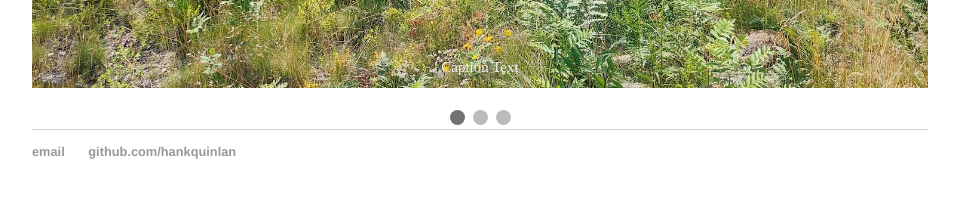
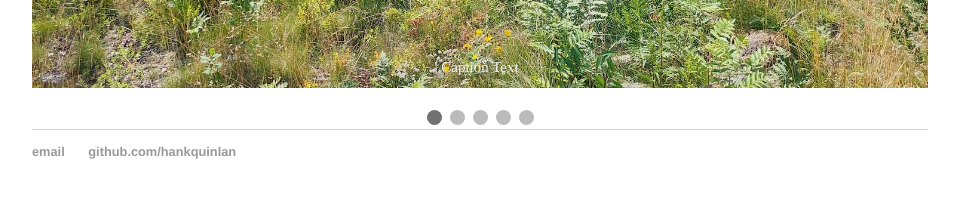
Before and after one commit to RasmusBurge/RasmusBurge, a Jekyll site: the page built from index.html, in a window 1280 px wide. Shown: the part 843-1061 px from the top of the page, without its empty margins (160-1119 px from the left). Built offline with Jekyll 4.4.1, drawn with Linux system fonts in a browser that asks for light colours.

Commit message:
add dots

```diff
--- a/index.html
+++ b/index.html
@@ -54,6 +54,8 @@ title: House
 	<span class="dot" onclick="currentSlide(1)"></span>
 	<span class="dot" onclick="currentSlide(2)"></span>
 	<span class="dot" onclick="currentSlide(3)"></span>
+	<span class="dot" onclick="currentSlide(4)"></span>
+	<span class="dot" onclick="currentSlide(5)"></span>
 </div>
 
 <script>
```
